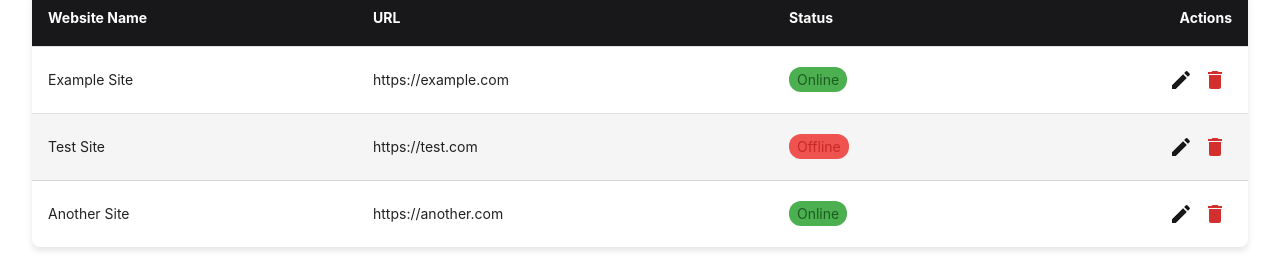
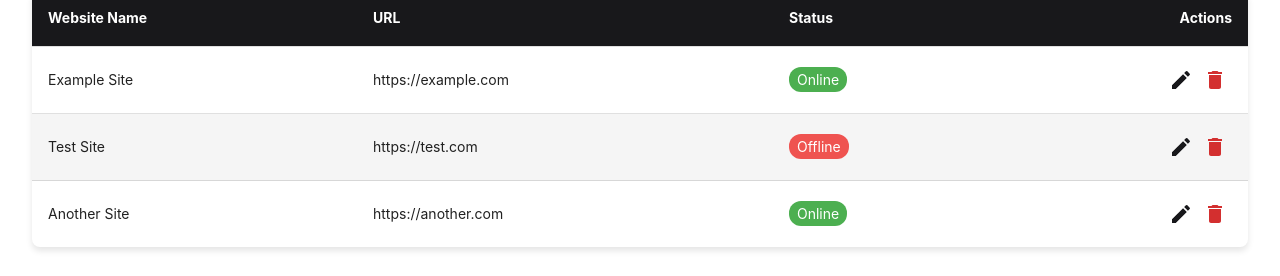
Before and after one commit to mkdev85/website-test-task, a Next.js app in the folder frontend/: page / in a window 1280 px wide. Shown: the part 138-414 px from the top of the page. Built offline with nearby package versions, Linux system fonts and the light colour scheme.

Commit message:
Fixed a design change in website list

```diff
--- a/frontend/src/ui-kit/theme/colors.ts
+++ b/frontend/src/ui-kit/theme/colors.ts
@@ -1,3 +1,5 @@
 export const colors = {
   primary: '#18181B',
+
+  white: '#FFFFFF',
 };
--- a/frontend/src/ui-kit/theme/components/StatusChip/StatusChip.styles.tsx
+++ b/frontend/src/ui-kit/theme/components/StatusChip/StatusChip.styles.tsx
@@ -1,4 +1,6 @@
 import { styled } from '@mui/material';
+
+import { colors } from '../../colors';
 
 import { StatusChipProps } from './StatusChip.props';
 
@@ -8,5 +10,5 @@ export const StatusChipWrapper = styled('span')<StatusChipProps>(({ theme, statu
   fontSize: '0.875rem',
   fontWeight: 'medium',
   backgroundColor: status === 'Online' ? theme.palette.success.light : theme.palette.error.light,
-  color: status === 'Online' ? theme.palette.success.dark : theme.palette.error.dark,
+  color: colors.white,
 }));
```
